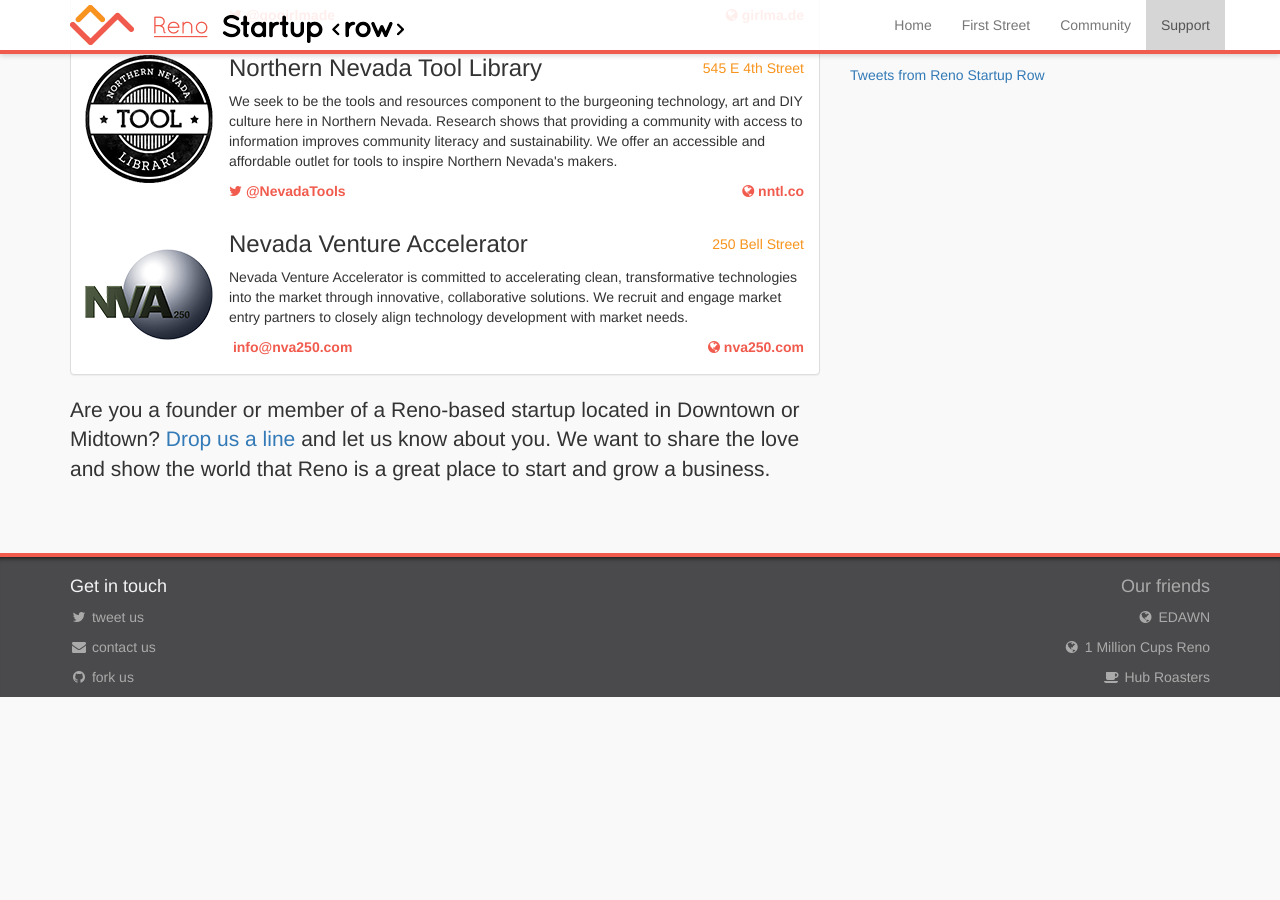
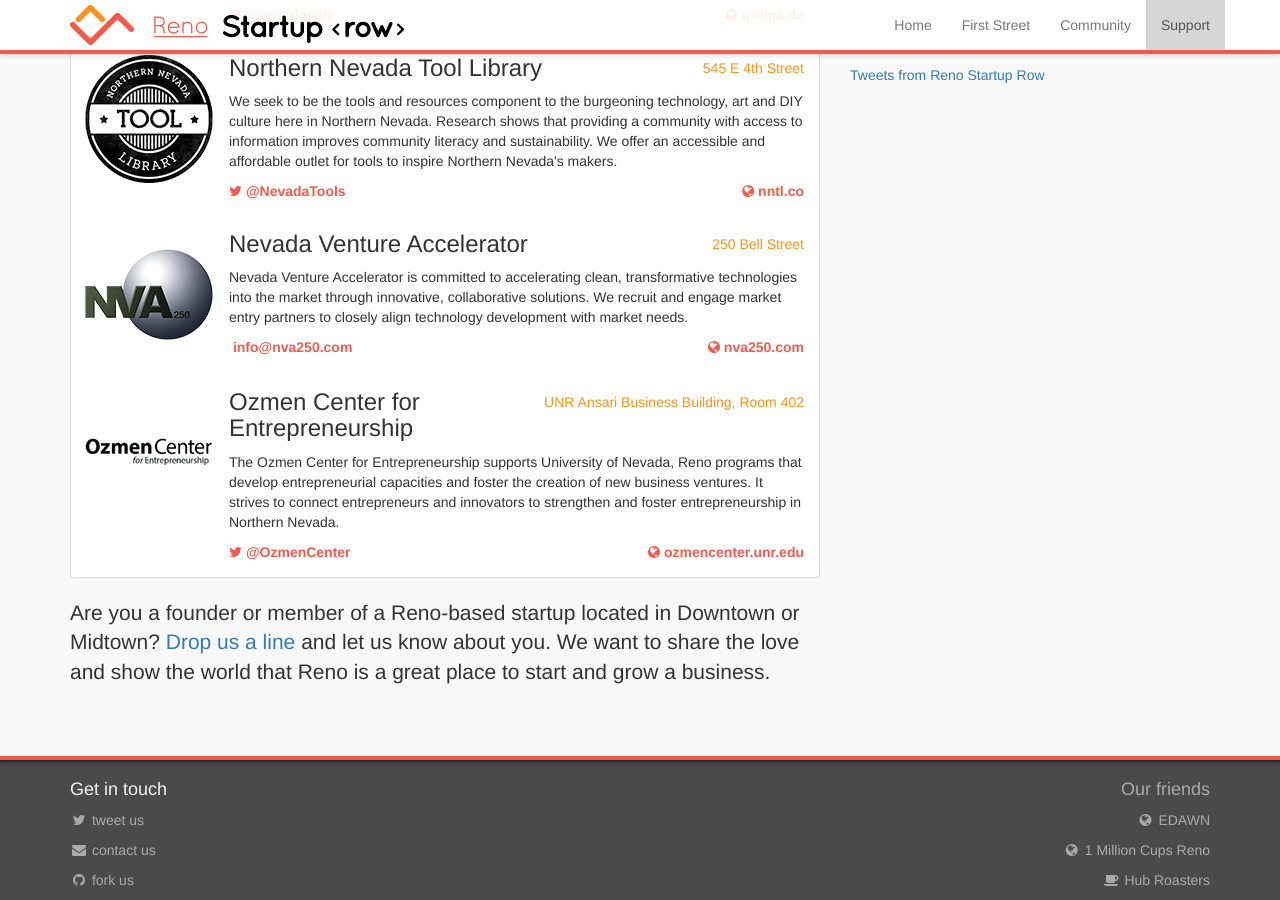
Before and after one commit to startuprow/startuprow.github.io, a Jekyll site: the page built from index.html, in a window 1280 px wide and 900 px high, scrolled down 7008 px. Built offline with Jekyll 4.4.1, drawn with Linux system fonts in a browser that asks for light colours; nearby versions of some CDN libraries; Markdown is read by kramdown in place of the engine named in the settings; comment, search, counter and statistics services are not loaded; before the commit the page ends 7705 px from its top, so only the background shows below that.

Commit message:
Added Ozmen Center to Startup Row Support section

```diff
--- a/index.html
+++ b/index.html
@@ -417,6 +417,17 @@
     <span class="contact twitter"><a href="mailto:info@nva250.com"><i class="fa fa-enveloper-square"></i> info@nva250.com</a></span>
     <span class="contact website pull-right"><a href="http://nva250.com"><i class="fa fa-globe"></i> nva250.com</a></span>
   </div>
+
+  <div class="panel-body company-profile">
+    <div class="company-logo">
+      <img src="/img/logo/ozmen.png">
+    </div>
+    <span class="contact address pull-right">UNR Ansari Business Building, Room 402</span>
+    <h3>Ozmen Center for Entrepreneurship</h3>
+    <p>The Ozmen Center for Entrepreneurship supports University of Nevada, Reno programs that develop entrepreneurial capacities and foster the creation of new business ventures. It strives to connect entrepreneurs and innovators to strengthen and foster entrepreneurship in Northern Nevada.</p>
+    <span class="contact twitter"><a href="https://twitter.com/OzmenCenter"><i class="fa fa-twitter"></i> @OzmenCenter</a></span>
+    <span class="contact website pull-right"><a href="http://ozmencenter.unr.edu"><i class="fa fa-globe"></i> ozmencenter.unr.edu</a></span>
+  </div>
 </div>
 
 <p class="lead bottomspace">
```
Also changed, not shown: img/logo/ozmen.png (added).
